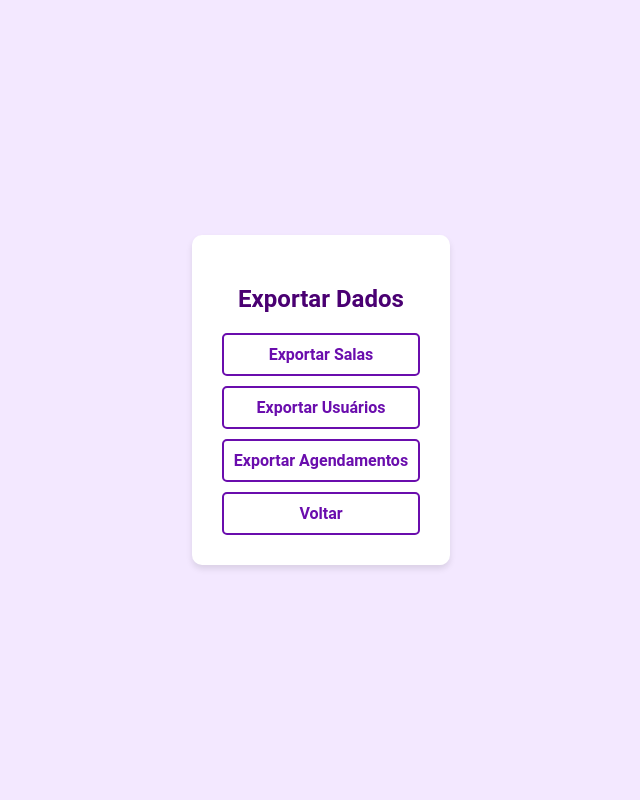
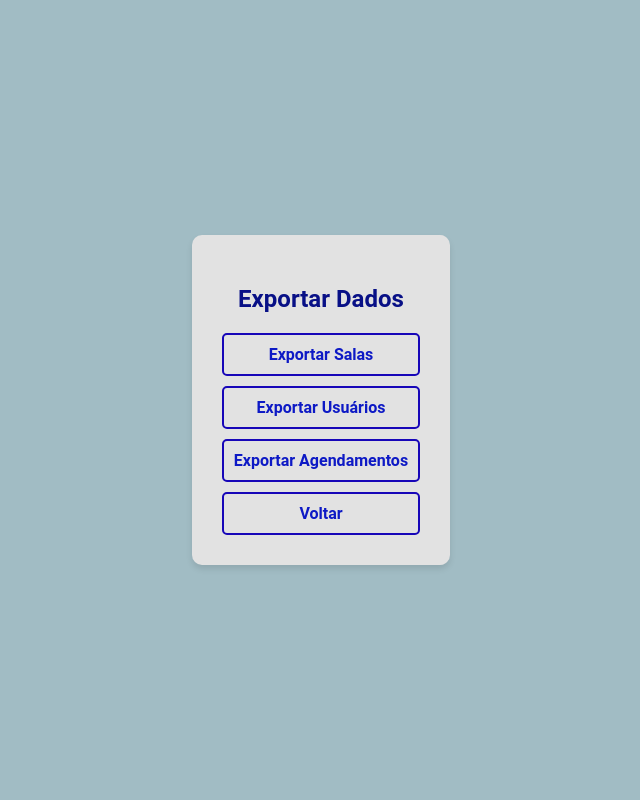
Before and after one commit to Caixeta19/SmartSpace, a Django app: template templates/interno/gerenciar_salas.html in a window 1280 px wide. Shown: the whole page, without its empty margins (319-959 px from the left). Run offline with Django 5.2, Linux system fonts and the light colour scheme; the template is opened without the code that fills it, so the values that code supplies are empty.

Commit message:
Atualização css do admin

```diff
--- a/templates/interno/gerenciar_salas.html
+++ b/templates/interno/gerenciar_salas.html
@@ -6,7 +6,8 @@
     <meta charset="UTF-8">
     <meta name="viewport" content="width=device-width, initial-scale=1.0">
     <title>4R | Administração</title>
-    <link rel="stylesheet" href="{% static 'adm/adm.css' %}">
+   <link rel="stylesheet" href="{% static 'adm/adm.css' %}">
+
 </head>
 <body>
     <main>
--- a/templates/static/adm/adm.css
+++ b/templates/static/adm/adm.css
@@ -1,6 +1,6 @@
 /* Estilos Gerais */
 body {
-    background-color: #f3e8ff;
+    background-color: #a1bcc4;
     font-family: 'Roboto', sans-serif;
     margin: 0;
     padding: 0;
@@ -12,7 +12,7 @@ body {
 .btn-default {
     color: white;
     text-decoration: none;
-    background-color: #8A2BE2;
+    background-color: #1933c9;
     padding: 8px 15px;
     border-radius: 5px;
     font-weight: bold;
@@ -20,7 +20,7 @@ body {
 }
 
 .btn-default:hover {
-    background-color: #7B1FA2;
+    background-color: #09218b;
 }
 
 /* Main Content */
@@ -32,7 +32,7 @@ main {
 }
 
 #exportar-dados {
-    background-color: white;
+    background-color: rgb(226, 226, 226);
     padding: 30px;
     border-radius: 10px;
     box-shadow: 0px 4px 6px rgba(0, 0, 0, 0.1);
@@ -42,7 +42,7 @@ main {
 #exportar-dados h2 {
     font-size: 24px;
     margin-bottom: 20px;
-    color: #4A0072;
+    color: #081086;
 }
 
 .export-links {
@@ -52,16 +52,16 @@ main {
 }
 
 .export-btn {
-    color: #6A0DAD;
+    color: #0d19c5;
     text-decoration: none;
     font-weight: bold;
-    border: 2px solid #6A0DAD;
+    border: 2px solid #1706b8;
     padding: 10px;
     border-radius: 5px;
     transition: background-color 0.3s ease, color 0.3s ease;
 }
 
 .export-btn:hover {
-    background-color: #6A0DAD;
+    background-color: #0c44e0;
     color: white;
 }
```
Also changed, not shown: db.sqlite3.
